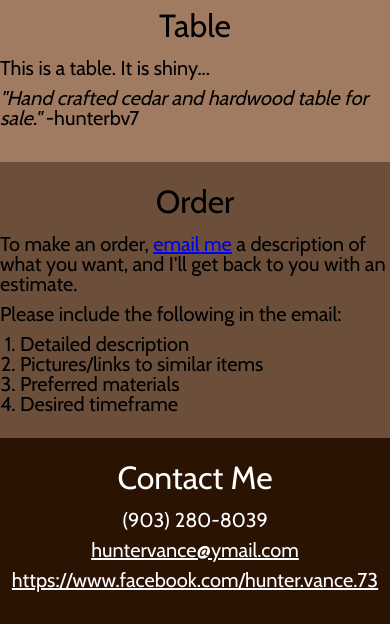
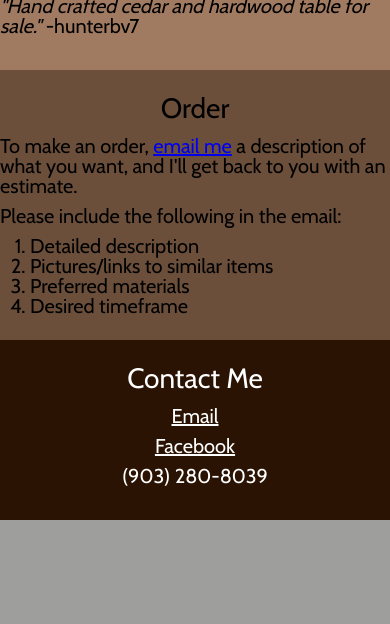
Before and after one commit to tvance989/gizworks, a PHP site: page / in a window 390 px wide. Shown: the part 2132-2756 px from the top of the page. After the commit the page ends 2652 px from the top, so only its background shows below. Run offline with PHP 8.4, Linux system fonts and the light colour scheme.

Commit message:
Visual fixes for iPhone

```diff
--- a/home.html
+++ b/home.html
@@ -73,9 +73,9 @@
 
     <section id="contact">
         <h1>Contact Me</h1>
+        <p><a href="mailto:huntervance@ymail.com">Email</a></p>
+        <p><a href="https://www.facebook.com/hunter.vance.73" target="_blank">Facebook</a></p>
         <p>(903) 280-8039</p>
-        <p><a href="mailto:huntervance@ymail.com">huntervance@ymail.com</a></p>
-        <p><a href="https://www.facebook.com/hunter.vance.73" target="_blank">https://www.facebook.com/hunter.vance.73</a></p>
     </section>
 </body>
 </html>
--- a/style/large.sass
+++ b/style/large.sass
@@ -73,7 +73,7 @@ i
         display: inline-block
         font-size: 1.5em
         list-style-type: decimal
-        margin-left: 1em
+        margin-left: 1.5em
         text-align: left
 
 #contact
--- a/style/small.sass
+++ b/style/small.sass
@@ -1,4 +1,5 @@
 nav
+    font-size: 1.25em
     padding: 0.5em 0
     position: relative
     ul li
@@ -8,7 +9,7 @@ section
     padding: 1.5em 0
 
 h1
-    font-size: 2em
+    font-size: 1.75em
     margin-bottom: 0.5em
 
 img
@@ -23,6 +24,10 @@ p
 
 #home h1
     margin-top: 0.5em
+    text-align: center
+
+#about
+    text-align: left
 
 #gallery
     padding-left: 0
@@ -32,7 +37,7 @@ p
         div
             text-align: center
             h2
-                font-size: 2em
+                font-size: 1.75em
                 margin-bottom: 0.5em
             p
                 text-align: left
--- a/style/style.css
+++ b/style/style.css
@@ -68,7 +68,7 @@ i {
     display: inline-block;
     font-size: 1.5em;
     list-style-type: decimal;
-    margin-left: 1em;
+    margin-left: 1.5em;
     text-align: left; }
 
 #contact {
@@ -96,6 +96,7 @@ i {
       font-size: 2.25em; } }
 @media screen and (max-width: 600px) {
   nav {
+    font-size: 1.25em;
     padding: 0.5em 0;
     position: relative; }
     nav ul li {
@@ -105,7 +106,7 @@ i {
     padding: 1.5em 0; }
 
   h1 {
-    font-size: 2em;
+    font-size: 1.75em;
     margin-bottom: 0.5em; }
 
   img {
@@ -119,7 +120,11 @@ i {
     margin-bottom: 0.5em; }
 
   #home h1 {
-    margin-top: 0.5em; }
+    margin-top: 0.5em;
+    text-align: center; }
+
+  #about {
+    text-align: left; }
 
   #gallery {
     padding-left: 0;
@@ -129,7 +134,7 @@ i {
       #gallery article div {
         text-align: center; }
         #gallery article div h2 {
-          font-size: 2em;
+          font-size: 1.75em;
           margin-bottom: 0.5em; }
         #gallery article div p {
           text-align: left; }
```
